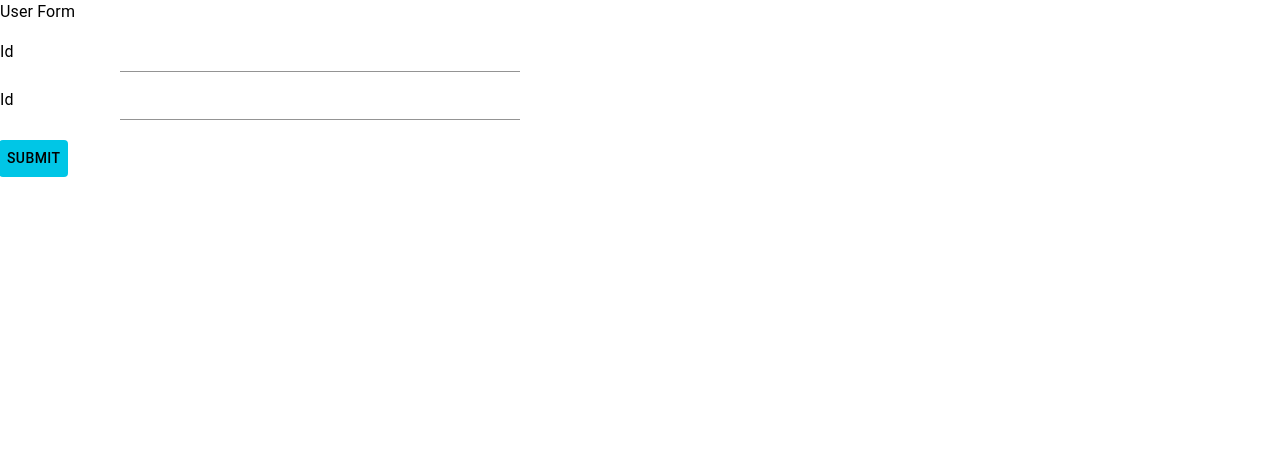
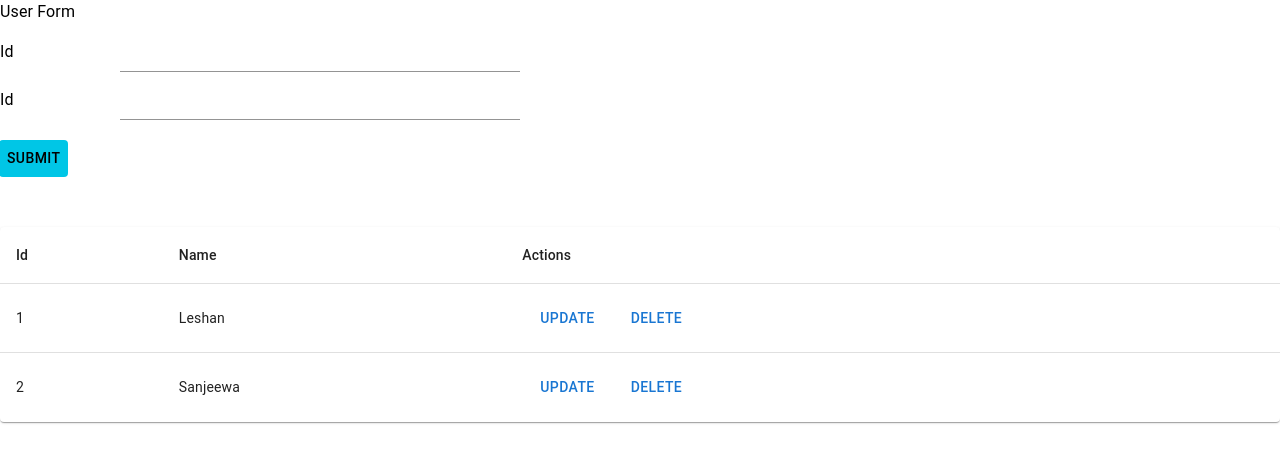
Before and after one commit to leshaan99/employee-managment-system-mern, a React (Create React App) app in the folder client/: page /users in a window 1280 px wide. Shown: the top 462 px of the page. Built offline with nearby package versions, Linux system fonts and the light colour scheme.

Commit message:
Add table component to users

```diff
--- a/client/src/Users.js
+++ b/client/src/Users.js
@@ -1,9 +1,31 @@
 import React from 'react'
 import UserForm from './UserForm'
+import UsersTable from './UsersTable'
+import { Box } from '@mui/material'
+
+const users = [
+    {
+        id: 1,
+        name: 'Leshan'
+    },
+    {
+        id: 2,
+        name: 'Sanjeewa'
+    }
+];
 
 const Users = () => {
   return (
-    <UserForm/>
+    <Box
+        xs={{
+            width: 'calc(100% - 100px)',
+            margin: 'auto',
+            marginTop: '100px',
+        }}
+    >
+        <UserForm/>
+        <UsersTable rows={users}/>
+    </Box>
   )
 }
 
```
